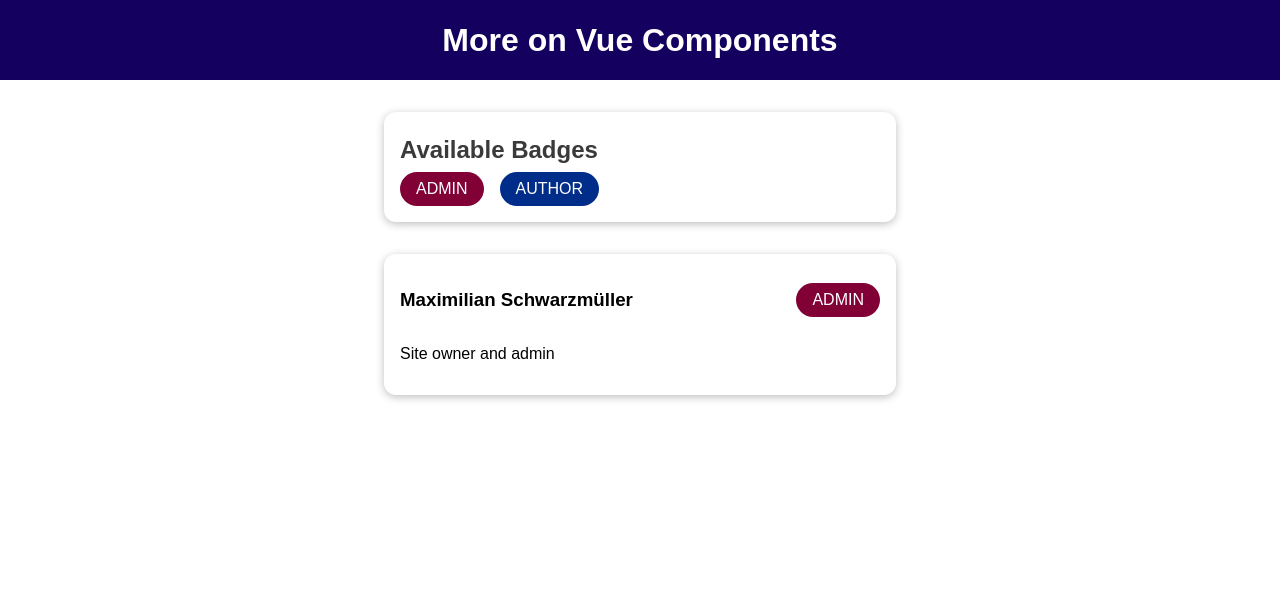
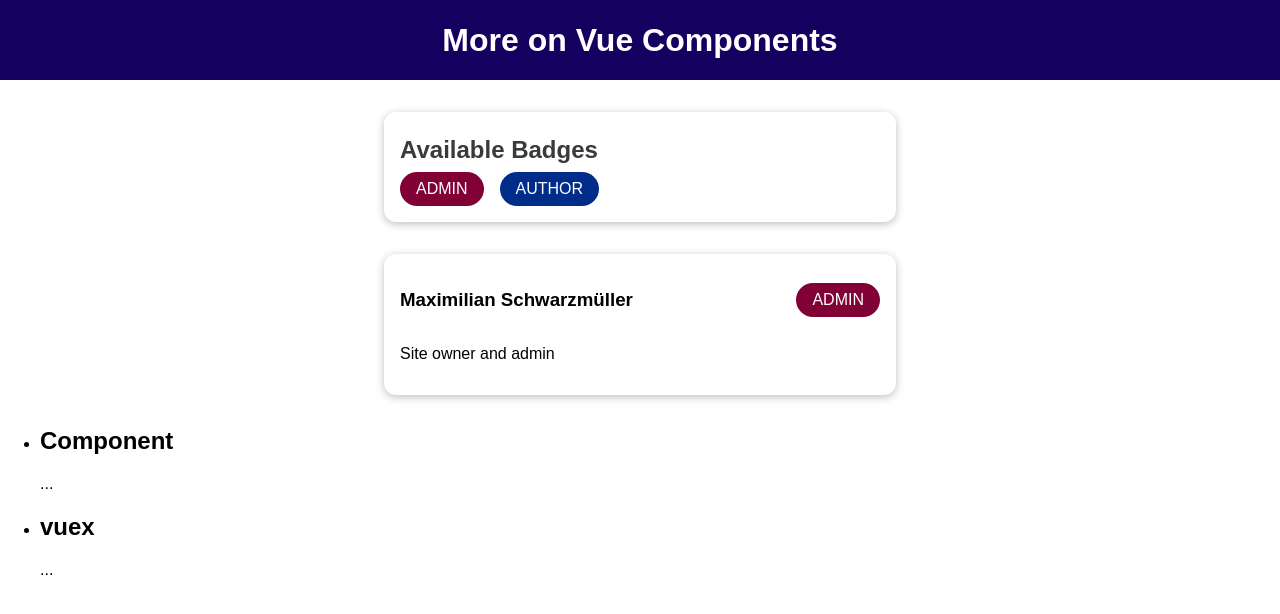
Before and after one commit to Satyaki-Roy/vue-deeper-into-componets, a Vue app: page / in a window 1280 px wide. Shown: the top 614 px of the page. Built offline with nearby package versions, Linux system fonts and the light colour scheme.

Commit message:
advanced slot concepts

```diff
--- a/src/App.vue
+++ b/src/App.vue
@@ -7,6 +7,12 @@
       :info-text="activeUser.description"
       :role="activeUser.role"
     ></user-info>
+    <course-goal>
+      <template #default="slotProps">
+        <h2>{{slotProps.item}}</h2>
+        <p>{{slotProps.spacing}}</p>
+      </template>
+    </course-goal>
   </div>
 </template>
 
@@ -14,12 +20,14 @@
 import TheHeader from './components/TheHeader.vue';
 import BadgeList from './components/BadgeList.vue';
 import UserInfo from './components/UserInfo.vue';
+import CourseGoal from "@/components/CourseGoal";
 
 export default {
   components: {
     TheHeader,
     BadgeList,
-    UserInfo
+    UserInfo,
+    CourseGoal
   },
   data() {
     return {
--- /dev/null
+++ b/src/components/CourseGoal.vue
@@ -0,0 +1,21 @@
+<template>
+  <ul>
+    <li v-for="goal in goals" :key="goal">
+      <slot :item="goal" :spacing="'...'"></slot>
+    </li>
+  </ul>
+</template>
+
+<script>
+export default {
+  name: "CourseGoal",
+  data() {
+    return {
+      goals: [
+        "Component",
+        "vuex",
+      ],
+    }
+  },
+}
+</script>
```
